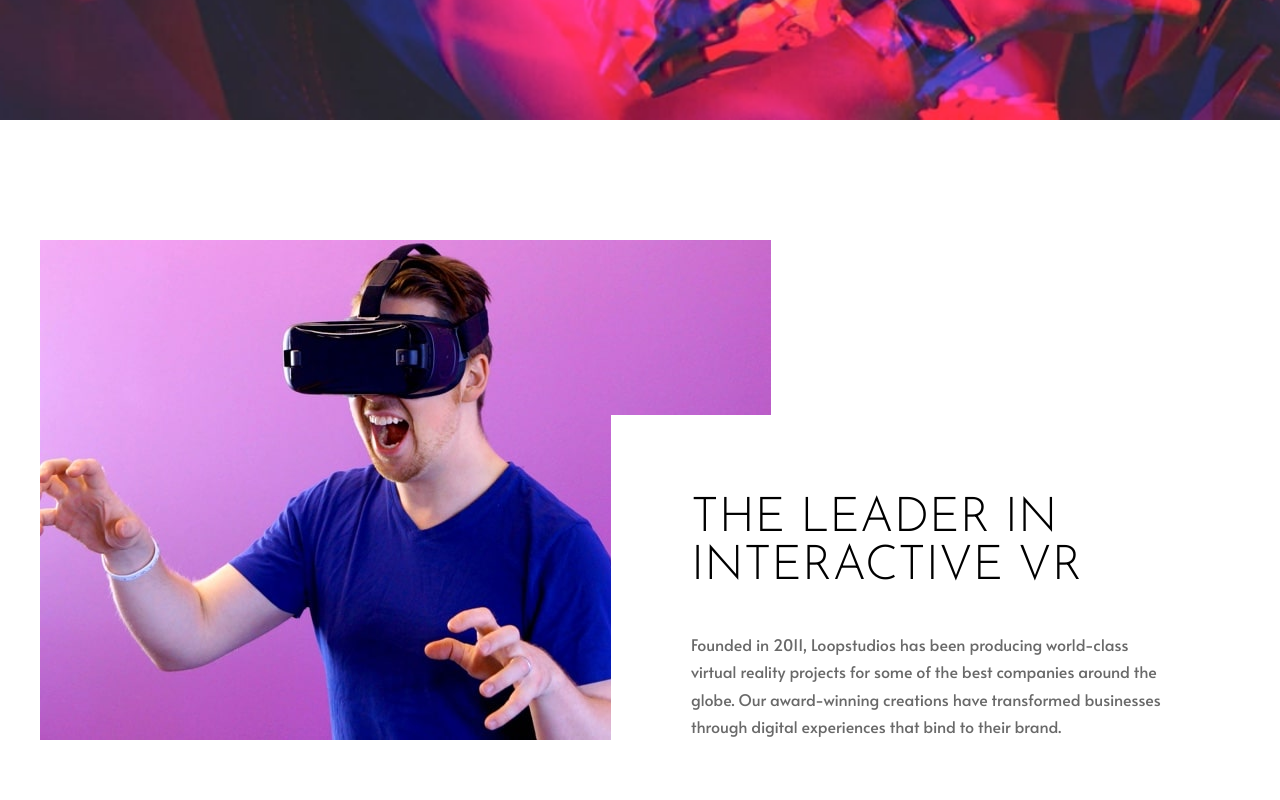
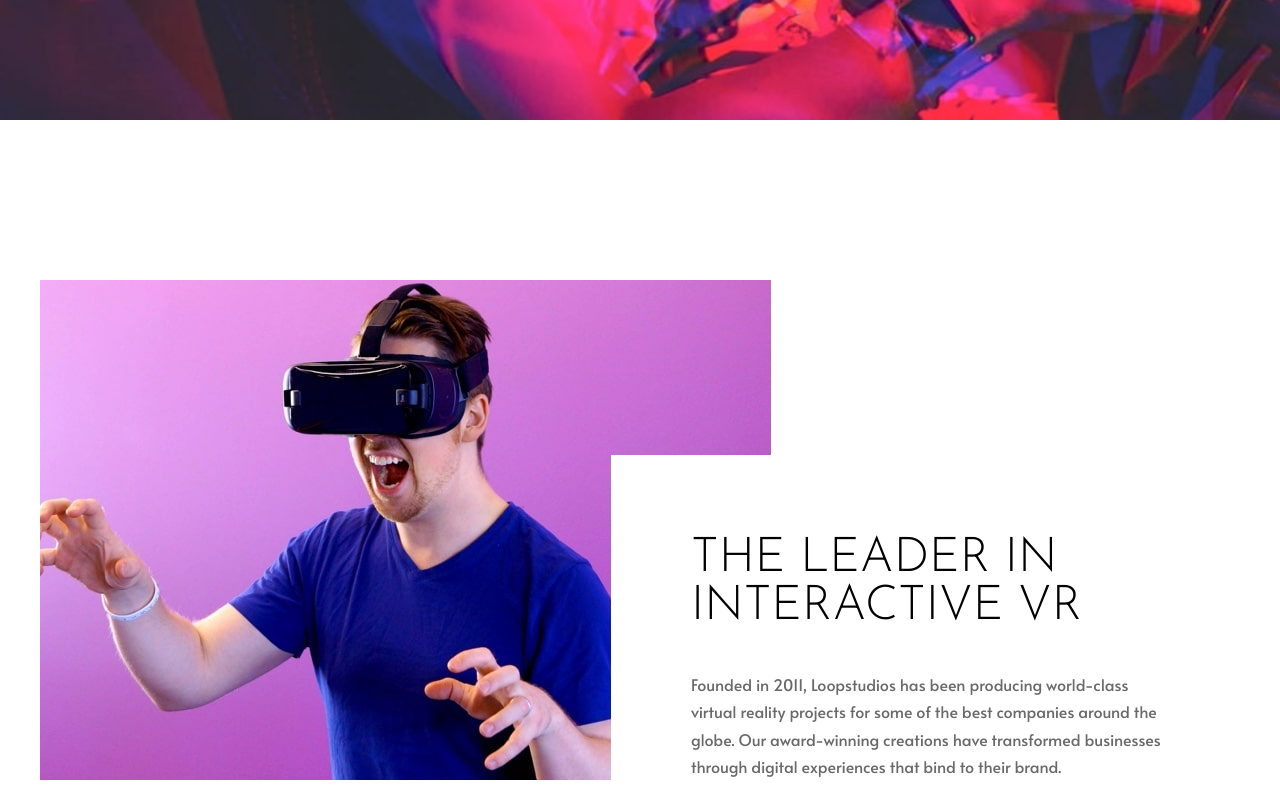
Before and after one commit to RaveleSilva/LoopStudios, a plain HTML site: page index.html in a window 1280 px wide. Shown: the part 640-1440 px from the top of the page. Drawn offline with Linux system fonts and the light colour scheme.

Commit message:
Update leader.css

```diff
--- a/CSS/leader.css
+++ b/CSS/leader.css
@@ -1,7 +1,7 @@
 .leader{
     display: flex;
     align-items: flex-end;
-    padding: 120px 40px;
+    padding: 160px 40px;
 }
 
 .leader-text{
```
